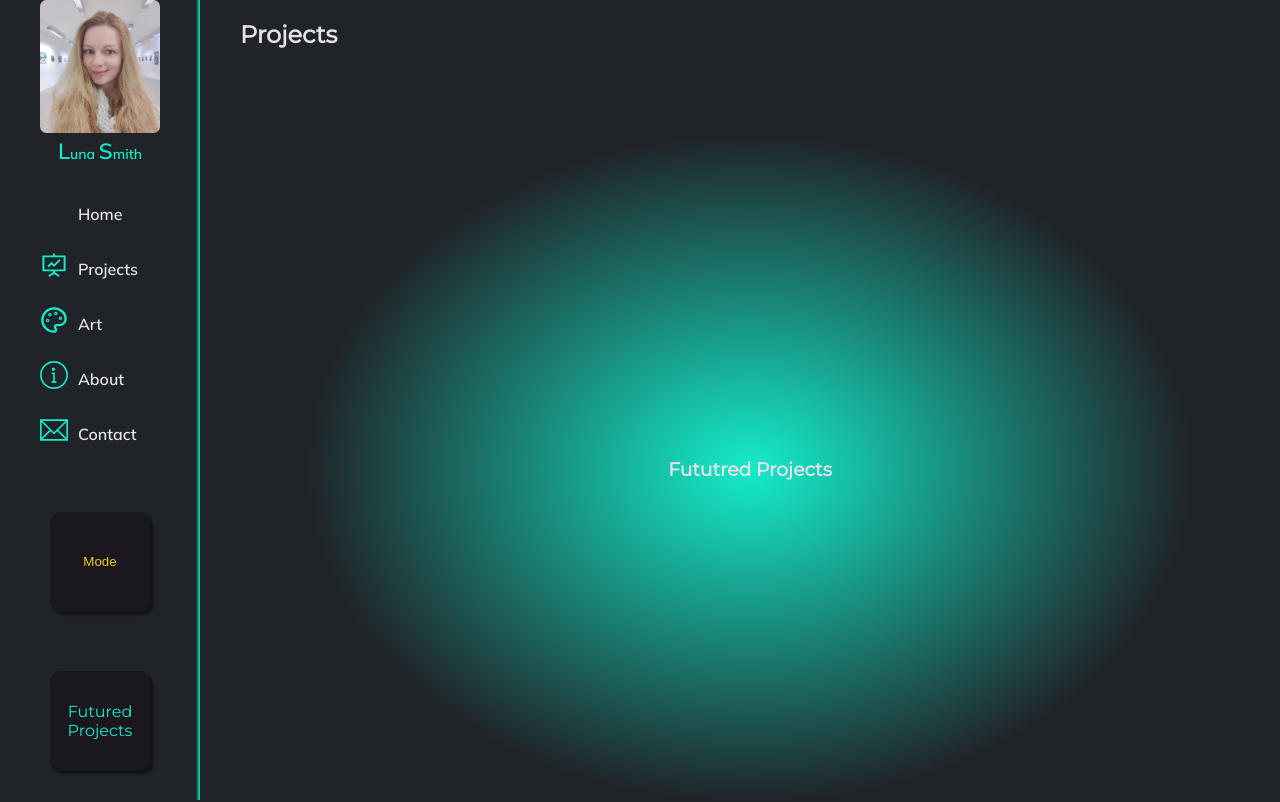
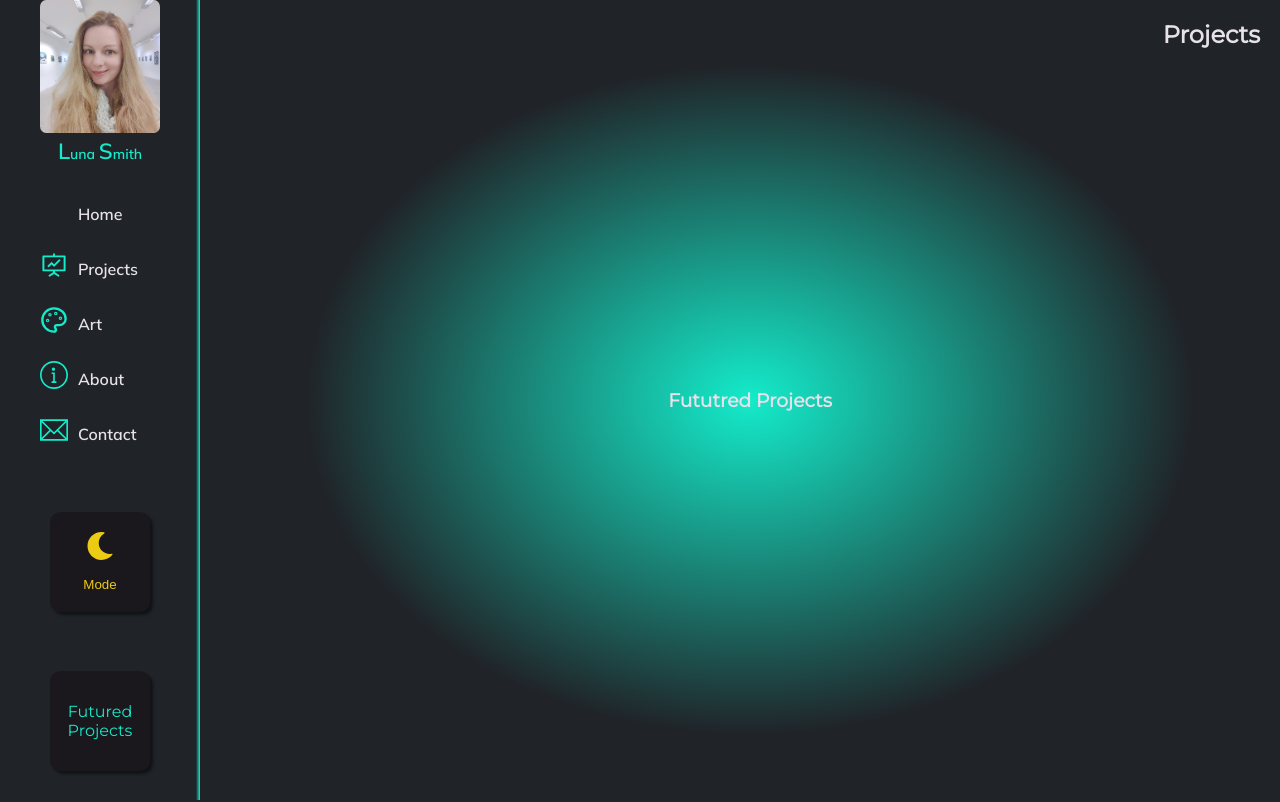
Before and after one commit to Lu-Smith/new_react_portfolio_sass, a React (Create React App) app: page /projects in a window 1280 px wide. Shown: the top 802 px of the page. Built offline with nearby package versions, Linux system fonts and the light colour scheme; some icons are missing.

Commit message:
Updated Projects

```diff
--- a/src/components/Projects.tsx
+++ b/src/components/Projects.tsx
@@ -1,15 +1,17 @@
-import React from 'react';
+import React, { useState } from 'react';
 import projects from '../assets/content/projects';
 import Sidebar from './Sidebar';
 
-interface ModeProps {
-  mode: string,
-  handleMode: () => void,
-};
+const Projects = () => {
 
-const Projects = ({ mode, handleMode }: ModeProps) => {
+  const [mode, setMode] = useState('dark');
+
+  const handleMode = () => {
+    setMode((prevMode) => (prevMode === 'light' ? 'dark' : 'light'));
+  };
+
   return (
-    <div className='Projects'>
+    <div className={`Projects ${mode === 'light' ? 'lightMode' : 'darkMode'}`}>
       <div className='menu'>
         <Sidebar mode={mode} handleMode={handleMode} />
       </div>
--- a/src/styles/projects.scss
+++ b/src/styles/projects.scss
@@ -17,7 +17,10 @@
         margin-left: 220px;
 
         h2 {
-            margin: 20px;
+            position: fixed;
+            top: 20px;
+            right: 20px;
+            z-index: 999;
         }
 
         .projectsContainer {
```
